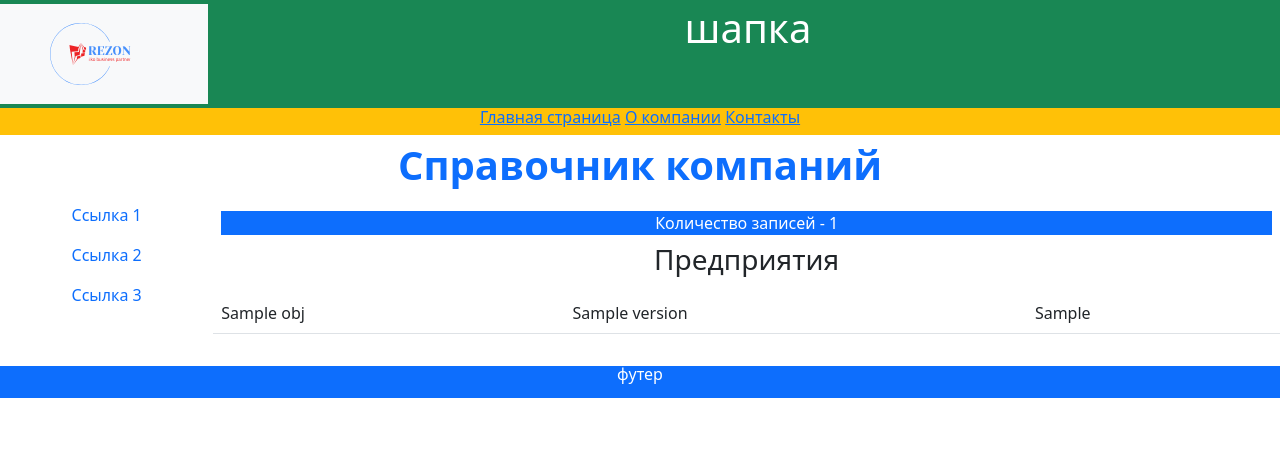
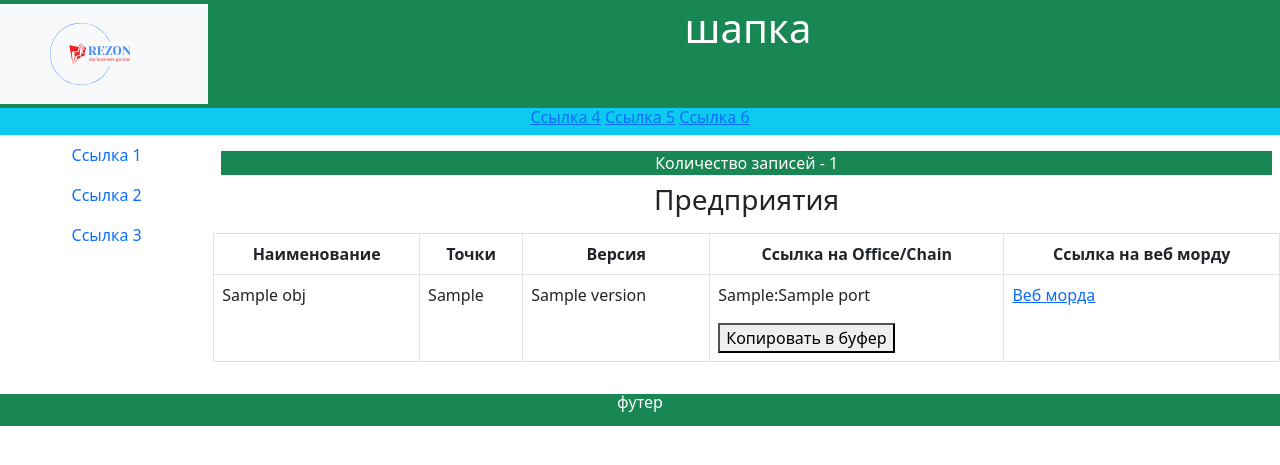
Before and after one commit to adrenochromeatl/clients, a Django app: template templates/rezon/index.html in a window 1280 px wide. Shown: the top 465 px of the page. Run offline with Django 3.2, Linux system fonts and the light colour scheme; the template is opened without the code that fills it: most values are stand-ins (such as "Sample title", 1, 10 or a date in 2020); some libraries are stand-ins or nearby versions.

Commit message:
notebook

```diff
--- a/rezon/models.py
+++ b/rezon/models.py
@@ -218,6 +218,10 @@ class FiscalRegistrar(models.Model):
     rn = models.CharField(max_length=30,
                           help_text="Введите РЕГИСТРАЦИОННЫЙ номер",
                           verbose_name="Регистрационный номер")
+    reg_card = models.FileField(upload_to='reg_cards',
+                                verbose_name="Карточка ККТ",
+                                help_text="Прикрепите карточку ККТ",
+                                null=True, blank=True)
     legal = models.ForeignKey('Legal', on_delete=models.DO_NOTHING,
                               help_text="Выберите юр. лицо",
                               verbose_name="Юр. лицо, на которое зарегистрирован ФР")
--- a/rezon/urls.py
+++ b/rezon/urls.py
@@ -3,4 +3,5 @@ from .import views
 
 urlpatterns = [
     path('', views.index, name='index'),
+    path('corporation/', views.CorporationListView.as_view(), name='corporation')
 ]
--- a/templates/rezon/base.html
+++ b/templates/rezon/base.html
@@ -15,24 +15,24 @@
                 <img src="{% static 'images/logo-no-background.svg' %}" width="100"
                            height="100">
             </div>
-            <div class="col-10 ">
+            <div class="col-10">
                 <h1>шапка</h1>
             </div>
         </div>
     </div>
 
     <div class="container-fluid">
-        <div class="row bg-warning text-center">
+        <div class="row bg-info text-center">
             <h6>
-                <a href="{% url 'index' %}">Главная страница</a>
-                <a href="{% url 'index' %}">О компании</a>
-                <a href="{% url 'index' %}">Контакты</a>
+                <a href="{% url 'index' %}">Ссылка 4</a>
+                <a href="{% url 'index' %}">Ссылка 5</a>
+                <a href="{% url 'index' %}">Ссылка 6</a>
             </h6>
         </div>
     </div>
 
     <div class="container-fluid">
-        <div class="row text-center text-primary fs-1 fw-bold">
+        <div class="row text-center text-dark fs-1 fw-bold">
             <div>{% block title %}
                  {% endblock title %}
             </div>
@@ -57,7 +57,7 @@
     </div>
 
     <div class="container-fluid">
-        <div class="row bg-primary text-center text-white lh-1">
+        <div class="row bg-success text-center text-white lh-1">
             {% block footer %}
                 <p>футер</p>
             {% endblock footer%}
--- a/templates/rezon/index.html
+++ b/templates/rezon/index.html
@@ -1,5 +1,4 @@
 {% extends "rezon/base.html" %}
-{% block title %}Справочник компаний{% endblock title %}
 {% block header %}
     <h5>{{ text_head }}</h5>
 {% endblock header %}
@@ -7,7 +6,7 @@
 {% block content%}
     <div class="container-fluid my-2">
         <div class="row my-2 text-white">
-            <div class="col mx-2 bg-primary">
+            <div class="col mx-2 bg-success">
                 Количество записей - {{ num_corp }}
             </div>
         </div>
@@ -16,17 +15,58 @@
         </div>
         {% if num_corp > 0 %}
             <div class="row my-2">
-                {% for obj in corporations %}
-                    <table class="table text-start">
-                        <tbody>
+                <table class="table text-start table-bordered indextable">
+                    <thead class="text-center">
+                        <th>Наименование</th>
+                        <th>Точки</th>
+                        <th>Версия</th>
+                        <th>Ссылка на Office/Chain</th>
+                        <th>Ссылка на веб морду</th>
+                    </thead>
+                    <tbody>
+                        {% for obj in corporations %}
                             <tr>
                                 <td>{{ obj.name }}</td>
+                                <td>{{ obj.display_establishments }}</td>
                                 <td>{{ obj.version }}</td>
-                                <td>{{ obj.display_establishments }}</td>
+                                <td>
+                                    <div class="copy-{{ obj.id }}">
+                                        <p class="copy-field-{{ obj.id }}" id="copy-field-{{ obj.id }}">{{ obj.iiko_server }}:{{ obj.port }}</p>
+                                        <p class="copy-alert">Адрес скопирован</p>
+                                        <button class="btn-light copy-btn-{{ obj.id }}">Копировать в буфер</button>
+                                    </div>
+                                </td>
+                                {% if obj.port == '443' %}
+                                    <td><a href="https://{{ obj.iiko_server }}:{{ obj.port }}/resto">Веб морда</a></td>
+                                {% else %}
+                                    <td><a href="http://{{ obj.iiko_server }}:{{ obj.port }}/resto">Веб морда</a></td>
+                                {% endif %}
                             </tr>
-                        </tbody>
-                    </table>
-                {% endfor %}
+                            <style type="text/css">
+                                .copy-alert {
+                                    display: none;
+                                    color: green;
+                                }
+                            </style>
+                            <script src="https://cdnjs.cloudflare.com/ajax/libs/jquery/3.4.1/jquery.min.js"></script>
+                            <script>
+                                $(function() {
+                                    function copyToClipboard(element) {
+                                        var $temp = $("<input>");
+                                        $("body").append($temp);
+                                        $temp.val($(element).text()).select();
+                                        document.execCommand("copy-{{ obj.id }}");
+                                        $temp.remove();
+                                    }
+                                    $(".copy-btn-{{ obj.id }}").on("click", function() {
+                                        copyToClipboard("#copy-field-{{ obj.id }}");
+                                        $(".copy-alert").fadeIn("slow");
+                                    });
+                                });
+                            </script>
+                        {% endfor %}
+                    </tbody>
+                </table>
             </div>
         {% endif %}
     </div>
```
Also changed, not shown: rezon/views.py (+7 -0 lines), templates/rezon/corporation_list.html (added, +10 -0 lines), db.sqlite3 (added), rezon/migrations/0004_modelfiscalregistrar_modelfiscalstorage.py (added), rezon/migrations/0005_alter_fiscalregistrar_model_and_more.py (added).
